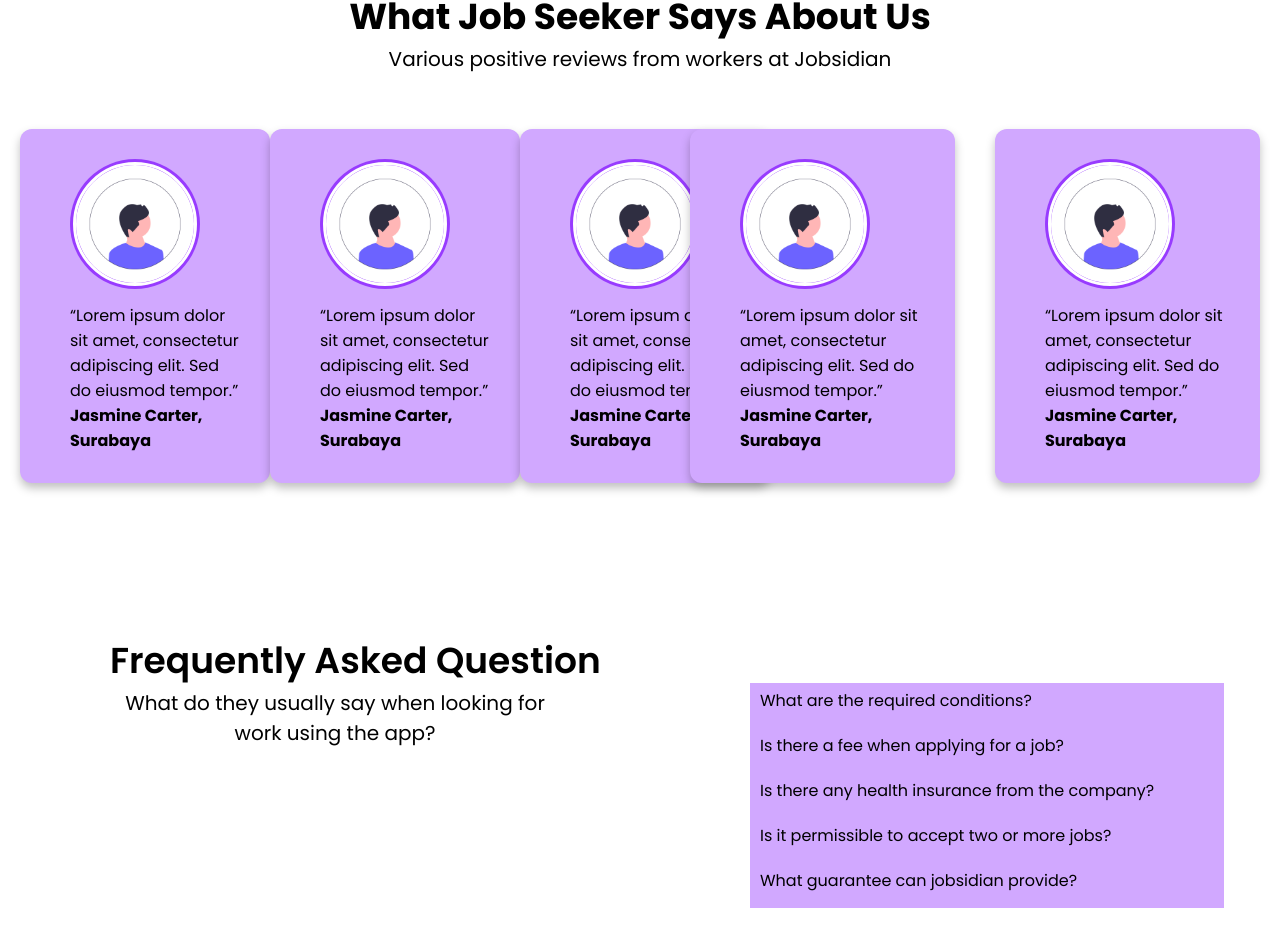
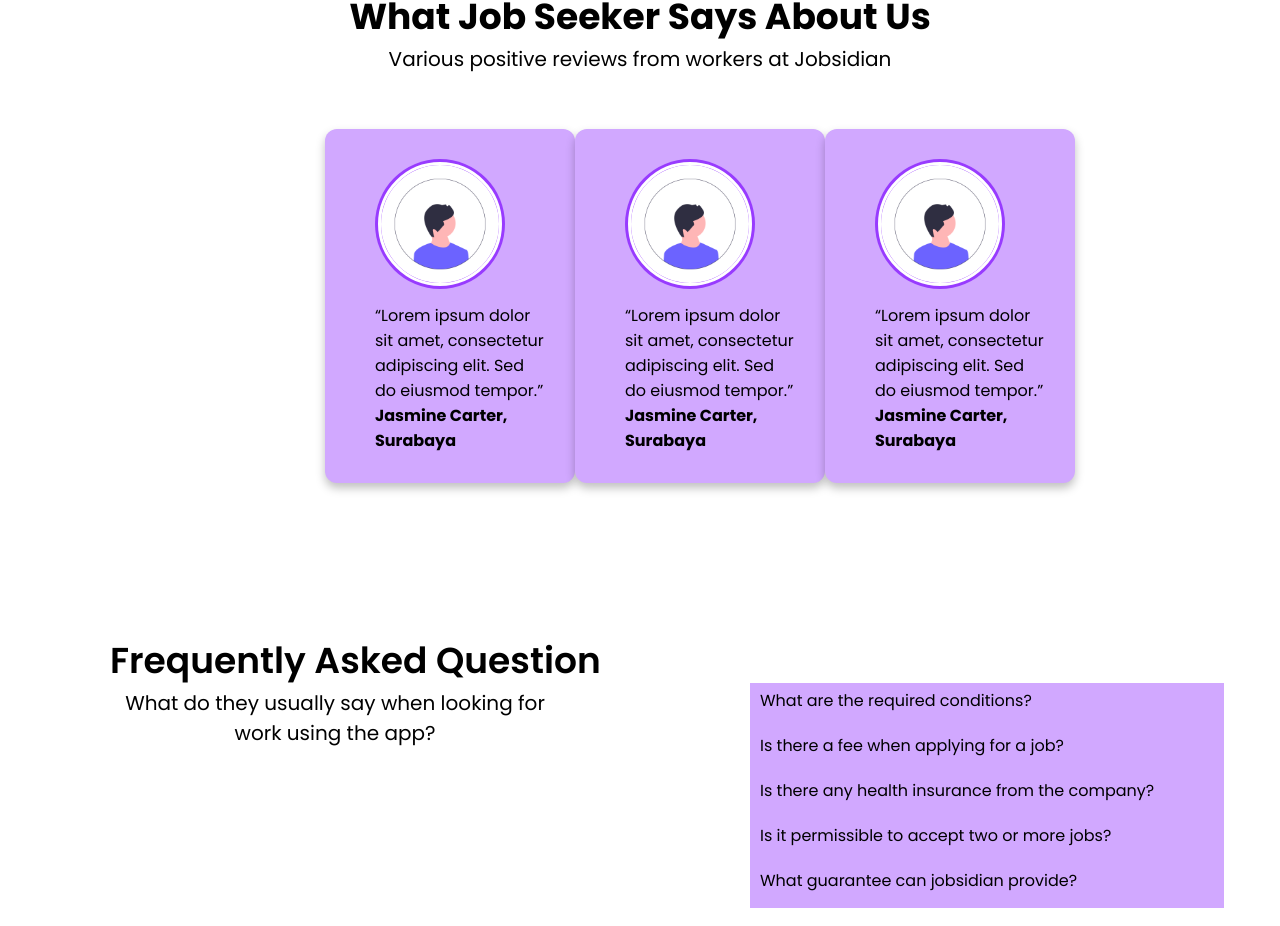
Before and after one commit to FrontEnd-22-jaya/React-FE22, a React (Vite) app: page / in a window 1280 px wide. Shown: the part 2691-3617 px from the top of the page. Built offline with nearby package versions, Linux system fonts and the light colour scheme.

Commit message:
edit landing page

```diff
--- a/src/Components/Landing Page/Section_4.jsx
+++ b/src/Components/Landing Page/Section_4.jsx
@@ -16,12 +16,6 @@ const Section_4 = () => {
           <Card />
           <Card />
         </div>
-        <div className="cards">
-          <Card />
-        </div>
-        <div className="cards">
-          <Card />
-        </div>
 
         <div className="dots">
           <div type="radio" name="dot" id="one"></div>
@@ -35,7 +29,6 @@ const Section_4 = () => {
         </div>
       </div>
     </div>
-
   );
 };
 
--- a/src/Pages/JobDetail.jsx
+++ b/src/Pages/JobDetail.jsx
@@ -34,8 +34,8 @@ const JobDetail = () => {
 
   const [jobs, setJobs] = useState([]);
   console.log(jobs);
-  const [errors, setErrors] = useState([]);
-  const [loading, setLoading] = useState(false);
+  // const [errors, setErrors] = useState([]);
+  // const [loading, setLoading] = useState(false);
 
   async function GetDataJobs() {
     try {
```
